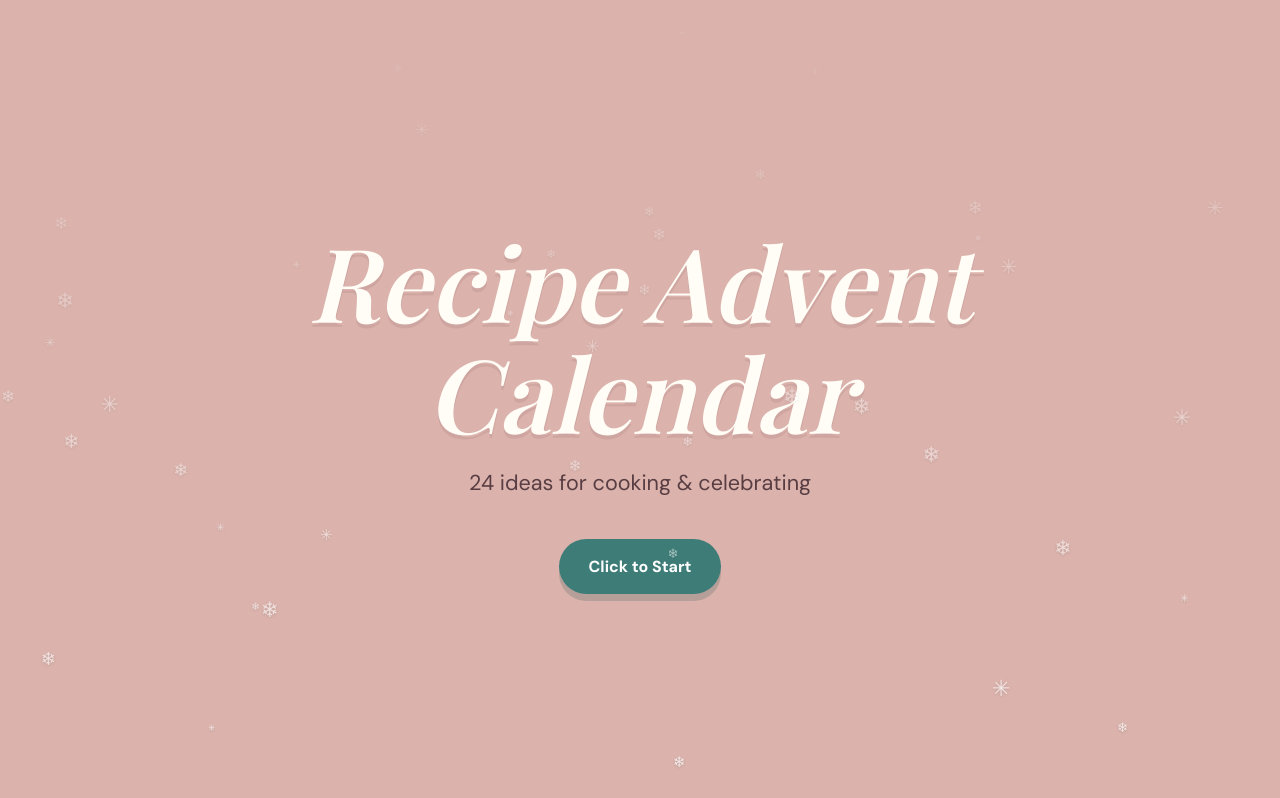
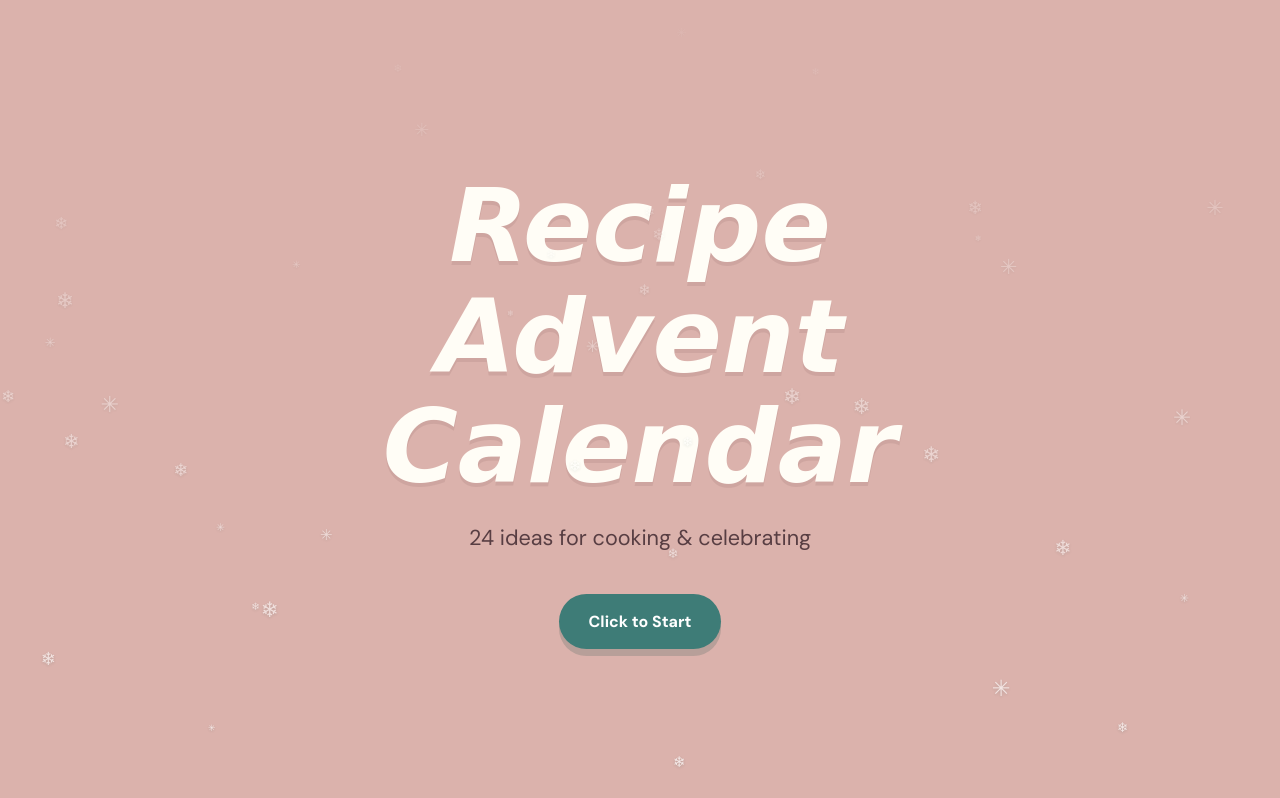
Before and after one commit to justavanee/advent-calendar, a plain HTML site: page index.html in a window 1280 px wide. Shown: the top 798 px of the page. Drawn offline with nearby package versions, Linux system fonts and the light colour scheme.

Commit message:
refining project

```diff
--- a/index.html
+++ b/index.html
@@ -12,10 +12,10 @@
 <body>
   <div id="snow" class="snow" aria-hidden="true"></div>
   <main id="calendar-page" class="calendar-page" tabindex="-1">
-    <header class="calendar-header">
+    <!-- <header class="calendar-header">
       <p class="eyebrow">Open a door and to try a recipe</p>
       <h1>24 Days of YUM</h1>
-    </header>
+    </header> -->
     <p id="loading-status" role="status">Loading your recipes…</p>
     <section id="calendar" class="calendar-grid" aria-label="24 recipe advent calendar doors"></section>
   </main>
--- a/style.css
+++ b/style.css
@@ -49,7 +49,8 @@ button:focus-visible{
 }
 
 .calendar-header h1,.welcome h2{
-    font-family:'Playfair Display',serif}
+    font-family:'Shrikhand',cursive;
+}
 
 .calendar-header h1{
     font-size:clamp(2.6rem,6vw,5rem);
```
